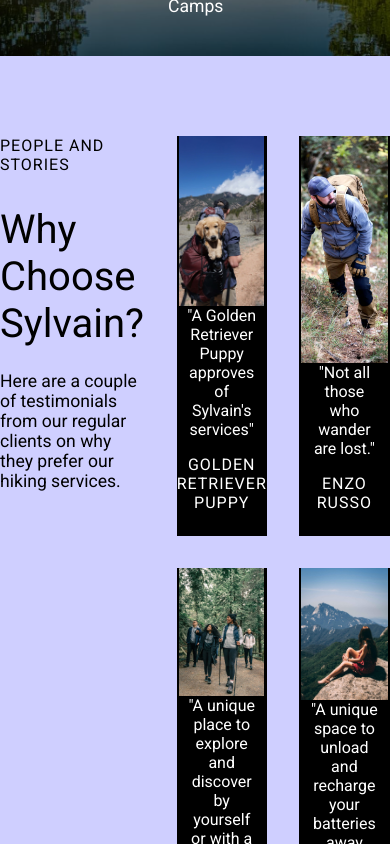
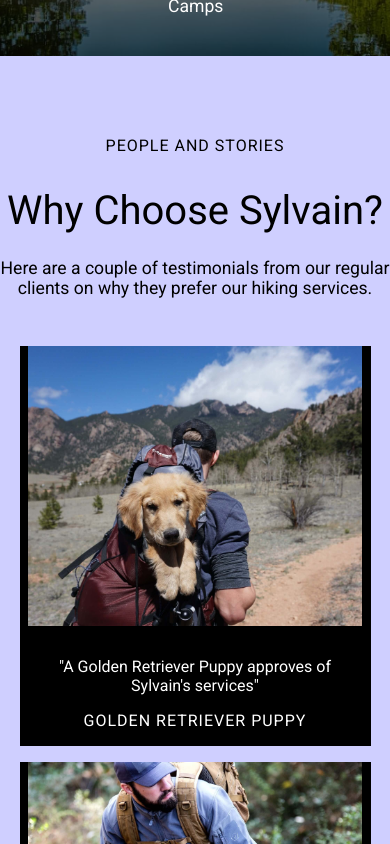
Before and after one commit to alexbtnr/Sylvain-v2, a React (Create React App) app: page / in a window 390 px wide. Shown: the part 2500-3344 px from the top of the page. Built offline with nearby package versions, Linux system fonts and the light colour scheme.

Commit message:
Styled stories section for mobile

```diff
--- a/src/components/PeopleAndStories.js
+++ b/src/components/PeopleAndStories.js
@@ -63,6 +63,22 @@ const StyledStories = styled(motion.div)`
       width: 90%;
     }
   }
+
+  @media (max-width: 800px) {
+    .container {
+      display: block;
+      text-align: center;
+
+      .grid-container {
+        display: block;
+        margin: 0 auto;
+
+        div {
+          margin: 1rem 0;
+        }
+      }
+    }
+  }
 `;
 
 export default PeopleAndStories;
--- a/src/components/StoriesText.js
+++ b/src/components/StoriesText.js
@@ -31,6 +31,10 @@ const StyledStoriesText = styled(motion.div)`
   p {
     font-size: 1.1rem;
   }
+
+  @media (max-width: 800px) {
+    padding-bottom: 2rem;
+  }
 `;
 
 export default StoriesText;
```
